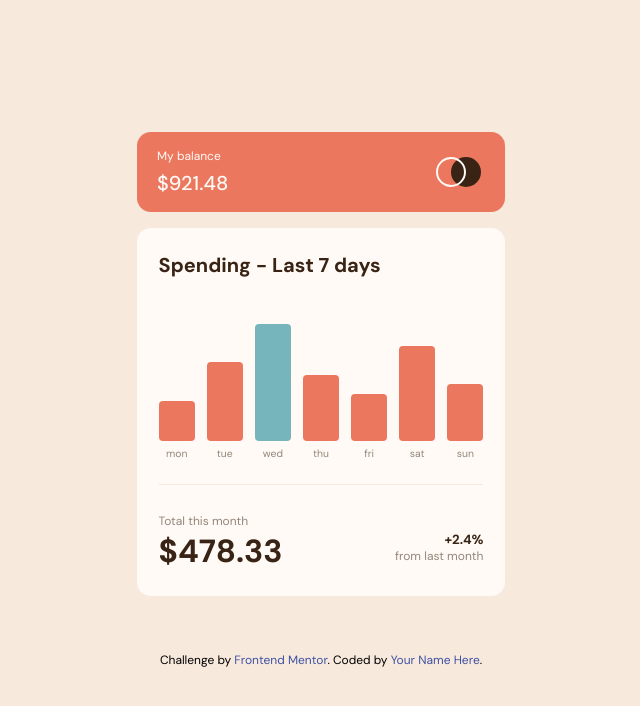
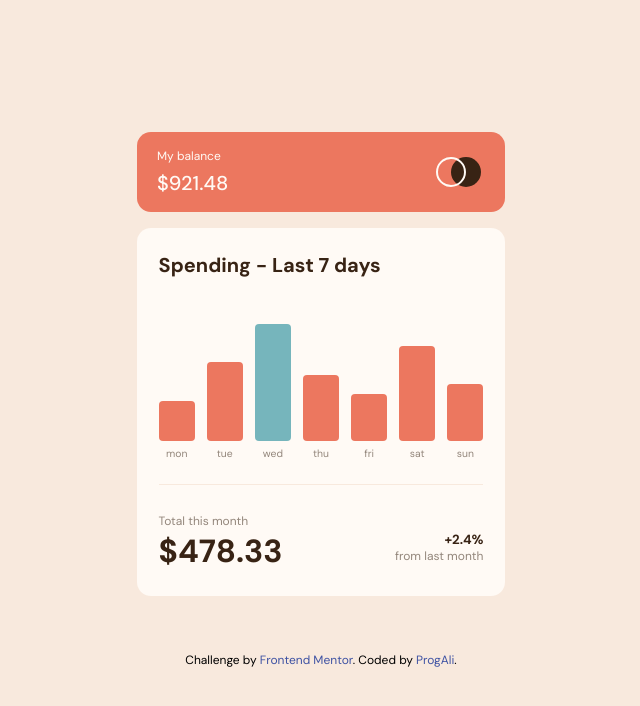
Before and after one commit to nonchain/Frontend-Mentor-Solutions, a plain HTML site: page expenses-chart-component/index.html in a window 1280 px wide. Shown: the whole page, without its empty margins (319-959 px from the left). Drawn offline with Linux system fonts and the light colour scheme.

Commit message:
Add link address

```diff
--- a/expenses-chart-component/index.html
+++ b/expenses-chart-component/index.html
@@ -96,7 +96,7 @@
 
     <div class="attribution">
       Challenge by <a href="https://www.frontendmentor.io?ref=challenge" target="_blank">Frontend Mentor</a>.
-      Coded by <a href="#">Your Name Here</a>.
+      Coded by <a href="https://progali.ir/">ProgAli</a>.
     </div>
   </div>
 </body>
```
